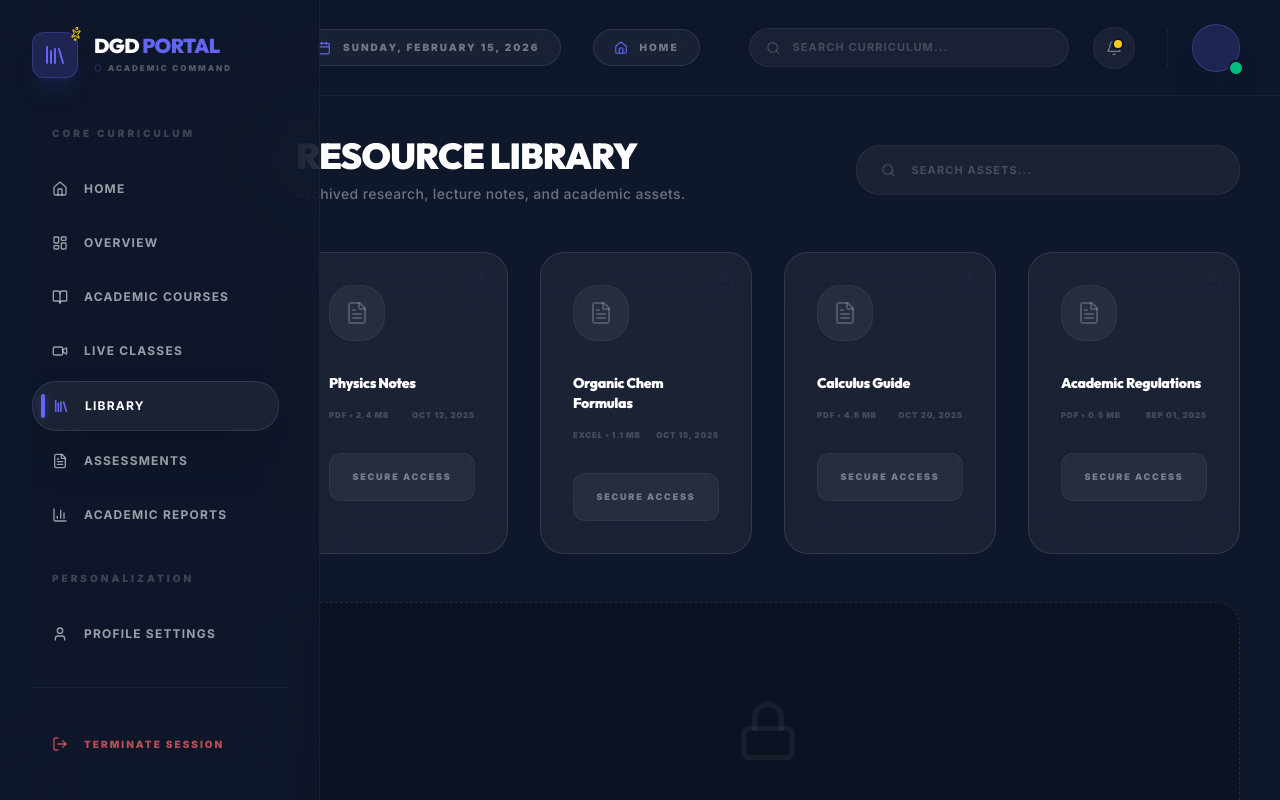
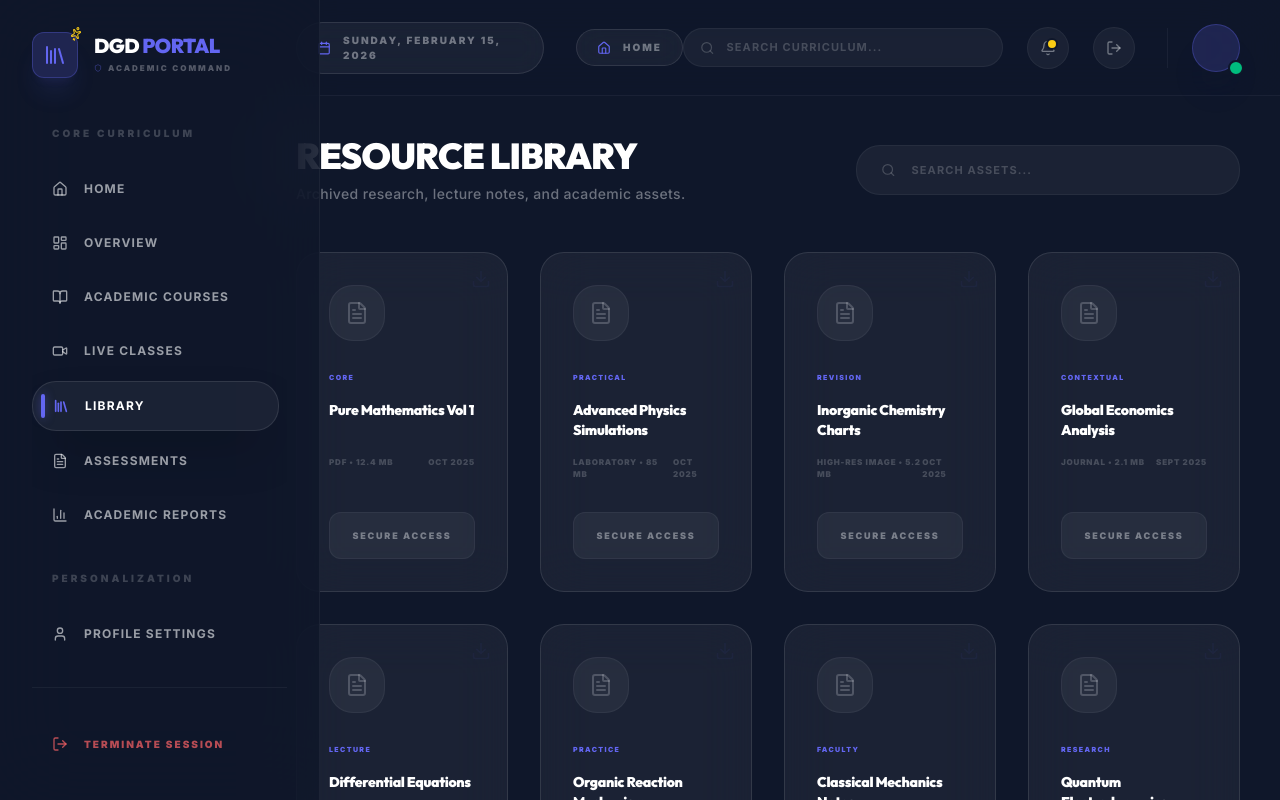
Before and after one commit to itsdevanshh07/project-x, a Next.js app in the folder frontend/: page /dashboard/student/library in a window 1280 px wide. Shown: the top 800 px of the page. Built offline with nearby package versions, Linux system fonts and the light colour scheme; no server answers.

Commit message:
Fix: Dashboard UI enhancements, logout button, and academic standardization

```diff
--- a/frontend/app/dashboard/student/courses/page.js
+++ b/frontend/app/dashboard/student/courses/page.js
@@ -47,7 +47,7 @@ export default function StudentCourses() {
                         className="glass-card group hover:border-secondary-action/20 transition-all duration-500 overflow-hidden"
                     >
                         <div className="aspect-video relative overflow-hidden bg-white/5">
-                            <img src={course.thumbnail} alt="" className="w-full h-full object-cover grayscale group-hover:grayscale-0 transition-all duration-700" />
+                            <img src={course.thumbnail} alt="" className="w-full h-full object-cover transition-all duration-700" />
                             <div className="absolute inset-0 bg-gradient-to-t from-black/80 to-transparent" />
                             <div className="absolute bottom-4 left-6 right-6 flex items-end justify-between">
                                 <span className="text-[9px] font-black text-white/50 uppercase tracking-widest">{course.category}</span>
--- a/frontend/app/dashboard/student/library/page.js
+++ b/frontend/app/dashboard/student/library/page.js
@@ -23,29 +23,38 @@ export default function StudentLibrary() {
 
             <div className="grid grid-cols-1 md:grid-cols-2 lg:grid-cols-4 gap-8">
                 {[
-                    { name: 'Physics Notes', type: 'PDF', size: '2.4 MB', date: 'Oct 12, 2025' },
-                    { name: 'Organic Chem Formulas', type: 'Excel', size: '1.1 MB', date: 'Oct 15, 2025' },
-                    { name: 'Calculus Guide', type: 'PDF', size: '4.8 MB', date: 'Oct 20, 2025' },
-                    { name: 'Academic Regulations', type: 'PDF', size: '0.5 MB', date: 'Sep 01, 2025' },
+                    { name: 'Pure Mathematics Vol 1', type: 'PDF', size: '12.4 MB', date: 'Oct 2025', tag: 'Core' },
+                    { name: 'Advanced Physics Simulations', type: 'Laboratory', size: '85 MB', date: 'Oct 2025', tag: 'Practical' },
+                    { name: 'Inorganic Chemistry Charts', type: 'High-Res Image', size: '5.2 MB', date: 'Oct 2025', tag: 'Revision' },
+                    { name: 'Global Economics Analysis', type: 'Journal', size: '2.1 MB', date: 'Sept 2025', tag: 'Contextual' },
+                    { name: 'Differential Equations', type: 'Video Archive', size: '450 MB', date: 'Aug 2025', tag: 'Lecture' },
+                    { name: 'Organic Reaction Mechanism', type: 'Interactive', size: '1.2 MB', date: 'Oct 2025', tag: 'Practice' },
+                    { name: 'Classical Mechanics Notes', type: 'Handwritten', size: '8.4 MB', date: 'July 2025', tag: 'Faculty' },
+                    { name: 'Quantum Electrodynamics', type: 'E-Book', size: '15.1 MB', date: 'Sept 2025', tag: 'Research' },
                 ].map((asset, i) => (
                     <motion.div
                         key={i}
                         initial={{ opacity: 0, scale: 0.95 }}
                         animate={{ opacity: 1, scale: 1 }}
                         transition={{ delay: i * 0.05 }}
-                        className="glass-card p-8 group hover:border-white/10 transition-all relative overflow-hidden"
+                        className="glass-card p-8 group hover:border-secondary-action/30 transition-all relative overflow-hidden flex flex-col justify-between"
                     >
                         <div className="absolute top-0 right-0 p-4 opacity-5 group-hover:opacity-100 transition-opacity">
                             <Download className="w-5 h-5 text-secondary-action" />
                         </div>
+                        <div>
                             <div className="w-14 h-14 bg-white/5 rounded-2xl flex items-center justify-center text-surface-light/20 mb-8 border border-white/5 group-hover:bg-secondary-action/10 group-hover:text-secondary-action transition-all duration-500">
                                 <FileText className="w-6 h-6" />
                             </div>
                             <div className="space-y-4">
-                            <h4 className="text-sm font-black text-white group-hover:text-secondary-action transition-colors">{asset.name}</h4>
+                                <div className="flex items-center justify-between">
+                                    <span className="text-[7px] font-black text-secondary-action uppercase tracking-[0.2em]">{asset.tag}</span>
+                                </div>
+                                <h4 className="text-sm font-black text-white group-hover:text-secondary-action transition-colors h-10 line-clamp-2">{asset.name}</h4>
                                 <div className="flex items-center justify-between text-[8px] font-black uppercase tracking-widest text-surface-light/20">
                                     <span>{asset.type} • {asset.size}</span>
                                     <span>{asset.date}</span>
+                                </div>
                             </div>
                         </div>
                         <button className="mt-8 w-full py-4 rounded-xl bg-white/5 border border-white/5 text-[9px] font-black uppercase tracking-[0.2em] text-surface-light/40 group-hover:bg-secondary-action group-hover:text-white transition-all">
--- a/frontend/app/dashboard/student/page.js
+++ b/frontend/app/dashboard/student/page.js
@@ -263,7 +263,7 @@ export default function StudentDashboard() {
                                     </div>
 
                                     <div className="w-full md:w-40 h-32 md:h-28 rounded-2xl md:rounded-3xl bg-white/5 overflow-hidden shrink-0 border border-white/10 group-hover:border-secondary-action/30 transition-all duration-700 relative">
-                                        <img src={course.thumbnail} alt="" className="w-full h-full object-cover grayscale transition-all duration-1000 group-hover:grayscale-0 group-hover:scale-110" />
+                                        <img src={course.thumbnail} alt="" className="w-full h-full object-cover transition-all duration-1000 group-hover:scale-110" />
                                         <div className="absolute inset-0 bg-gradient-to-t from-[#0A0A0B] to-transparent opacity-60" />
                                     </div>
                                     <div className="flex-1 min-w-0 space-y-4 md:space-y-5 w-full">
--- a/frontend/app/dashboard/student/reports/page.js
+++ b/frontend/app/dashboard/student/reports/page.js
@@ -13,9 +13,9 @@ export default function StudentReports() {
 
             <div className="grid grid-cols-1 md:grid-cols-2 lg:grid-cols-3 gap-8">
                 {[
-                    { label: 'Cumulative Accuracy', value: '92.4%', change: '+2.1%', icon: Target, color: 'text-secondary-action' },
-                    { label: 'Conceptual Depth', value: 'Tier S', change: 'Evolved', icon: Shield, color: 'text-accent-highlight' },
-                    { label: 'Weekly Velocity', value: '42h', change: '+12%', icon: BarChart3, color: 'text-emerald-400' },
+                    { label: 'Course Completion', value: '78%', change: '+5.4%', icon: Target, color: 'text-secondary-action' },
+                    { label: 'Active Mastery', value: 'Core', change: 'Stable', icon: Shield, color: 'text-accent-highlight' },
+                    { label: 'Weekly Learning', value: '42h', change: '+12%', icon: BarChart3, color: 'text-emerald-400' },
                 ].map((stat, i) => (
                     <motion.div
                         key={i}
--- a/frontend/components/Hero.js
+++ b/frontend/components/Hero.js
@@ -47,7 +47,7 @@ const Hero = () => {
                         </motion.h1>
 
                         <div className="max-w-2xl mx-auto">
-                            <TrueFocus text="Classes 5–12 | Conceptual • Structured • Trusted" />
+                            <TrueFocus text="Classes 5–11 | Conceptual • Structured • Trusted" />
                         </div>
                     </div>
 
--- a/frontend/components/dashboard/Topbar.js
+++ b/frontend/components/dashboard/Topbar.js
@@ -1,8 +1,9 @@
 'use client';
 
 import { useState, useEffect } from 'react';
-import { Bell, Search, Menu, User, Calendar, Sparkles, Home } from 'lucide-react';
-import { useSelector } from 'react-redux';
+import { Bell, Search, Menu, User, Calendar, Sparkles, Home, LogOut } from 'lucide-react';
+import { useSelector, useDispatch } from 'react-redux';
+import { logout } from '@/slices/authSlice';
 import { motion } from 'framer-motion';
 import Link from 'next/link';
 
@@ -20,6 +21,8 @@ export default function DashboardTopbar({ onMenuClick }) {
         month: 'long',
         day: 'numeric'
     }) : '';
+
+    const dispatch = useDispatch();
 
     return (
         <header className="sticky top-0 z-50 w-full h-20 md:h-24 bg-primary-bg/50 backdrop-blur-2xl border-b border-white/5 flex items-center justify-between px-6 md:px-10">
@@ -58,6 +61,14 @@ export default function DashboardTopbar({ onMenuClick }) {
                         <span className="absolute top-2.5 right-2.5 w-2 h-2 bg-accent-highlight rounded-full border-2 border-primary-bg box-content group-hover:scale-125 transition-transform" />
                     </button>
 
+                    <button
+                        onClick={() => dispatch(logout())}
+                        className="p-3 bg-white/5 border border-white/5 rounded-2xl text-surface-light/40 hover:text-red-400 hover:bg-red-500/10 hover:border-red-500/20 transition-all active:scale-95"
+                        title="Logout"
+                    >
+                        <LogOut className="w-4 h-4" />
+                    </button>
+
                     <div className="h-10 w-[1px] bg-white/5 hidden sm:block mx-2" />
 
                     <div className="flex items-center space-x-4">
--- a/frontend/slices/authSlice.js
+++ b/frontend/slices/authSlice.js
@@ -1,9 +1,8 @@
 import { createSlice, createAsyncThunk } from '@reduxjs/toolkit';
 import axios from 'axios';
+import { getApiUrl } from '@/lib/api';
 
-const API_URL = process.env.NEXT_PUBLIC_API_URL
-    ? `${process.env.NEXT_PUBLIC_API_URL}/auth`
-    : 'http://localhost:5000/api/auth';
+const API_URL = `${getApiUrl()}/auth`;
 
 // Get user from localStorage
 const user = typeof window !== 'undefined' ? JSON.parse(localStorage.getItem('user')) : null;
--- a/frontend/slices/studentSlice.js
+++ b/frontend/slices/studentSlice.js
@@ -1,7 +1,8 @@
 import { createSlice, createAsyncThunk } from '@reduxjs/toolkit';
 import axios from 'axios';
+import { getApiUrl } from '@/lib/api';
 
-const API_URL = process.env.NEXT_PUBLIC_API_URL || 'http://localhost:5000/api/student';
+const API_URL = `${getApiUrl()}/student`;
 
 const initialState = {
     myCourses: [],
```
Lines whose indentation alone changed are shown as unchanged.
